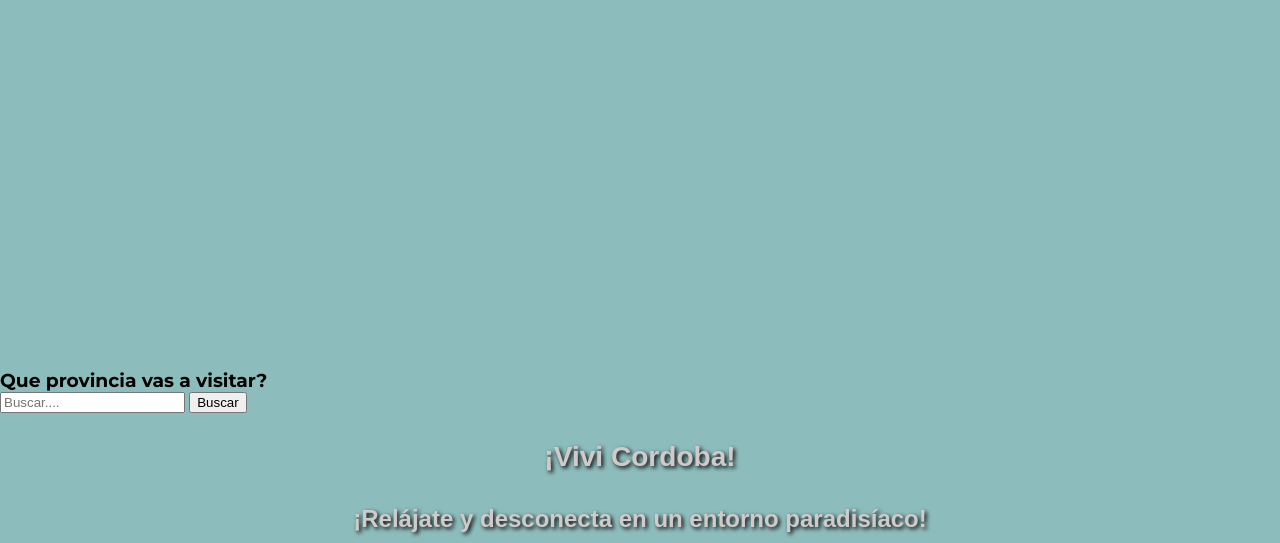
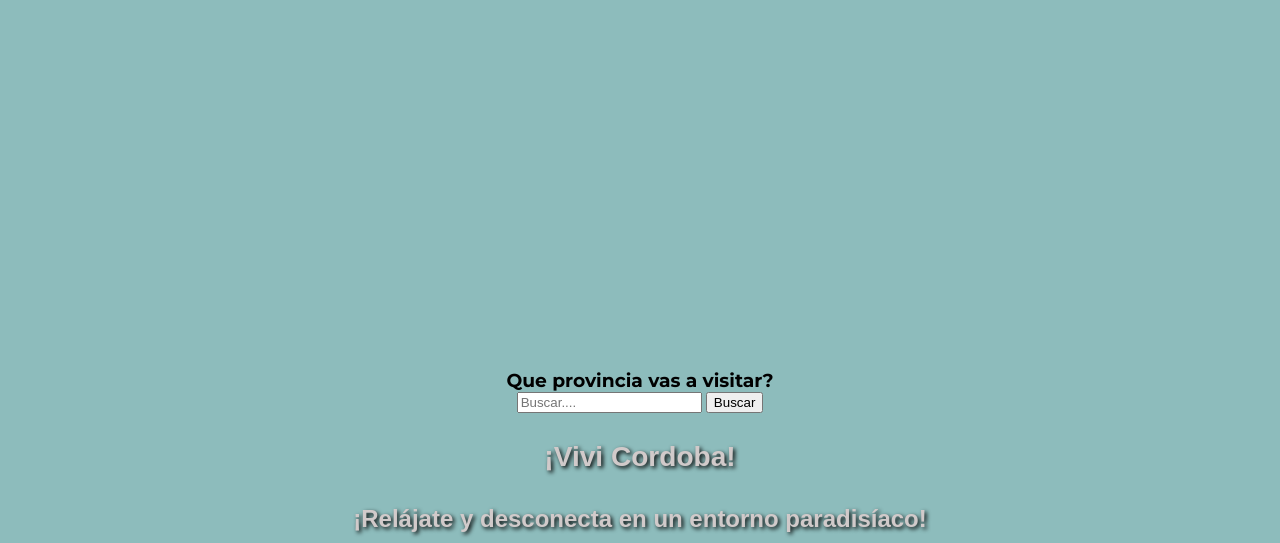
Before and after one commit to sergio-dario/Grupo1NodeJs, a plain HTML site: page Grupo1NodeJs/index.html in a window 1280 px wide. Shown: the part 431-974 px from the top of the page. Drawn offline with Linux system fonts and the light colour scheme.

Commit message:
estilando section de busqueda

```diff
--- a/Grupo1NodeJs/css/style.css
+++ b/Grupo1NodeJs/css/style.css
@@ -21,7 +21,6 @@ header {
 }
 .initial{
     background: linear-gradient(to bottom, rgba(0, 0, 0, 0.45) 0%, transparent 100%);
-
 }
 .scroll {
     background-color: #7aacf5;
@@ -180,8 +179,15 @@ li.dropdown {
 /*termina el portada*/
 /*comienza seccion de busqueda*/
 .que_visitas {
+    display: flex;
+    flex-direction: column;
+    /* justify-content: center; */
+    /* align-items: center; */
+    /* margin: 0 auto; */
+}
+.que_visitas form {
     display: block;
-    justify-content: center;
+    margin: 0 auto;
 }
 .que_visitas h3 {
     display: block;
```
Also changed, not shown: Grupo1NodeJs/script.js (+2 -6 lines).
